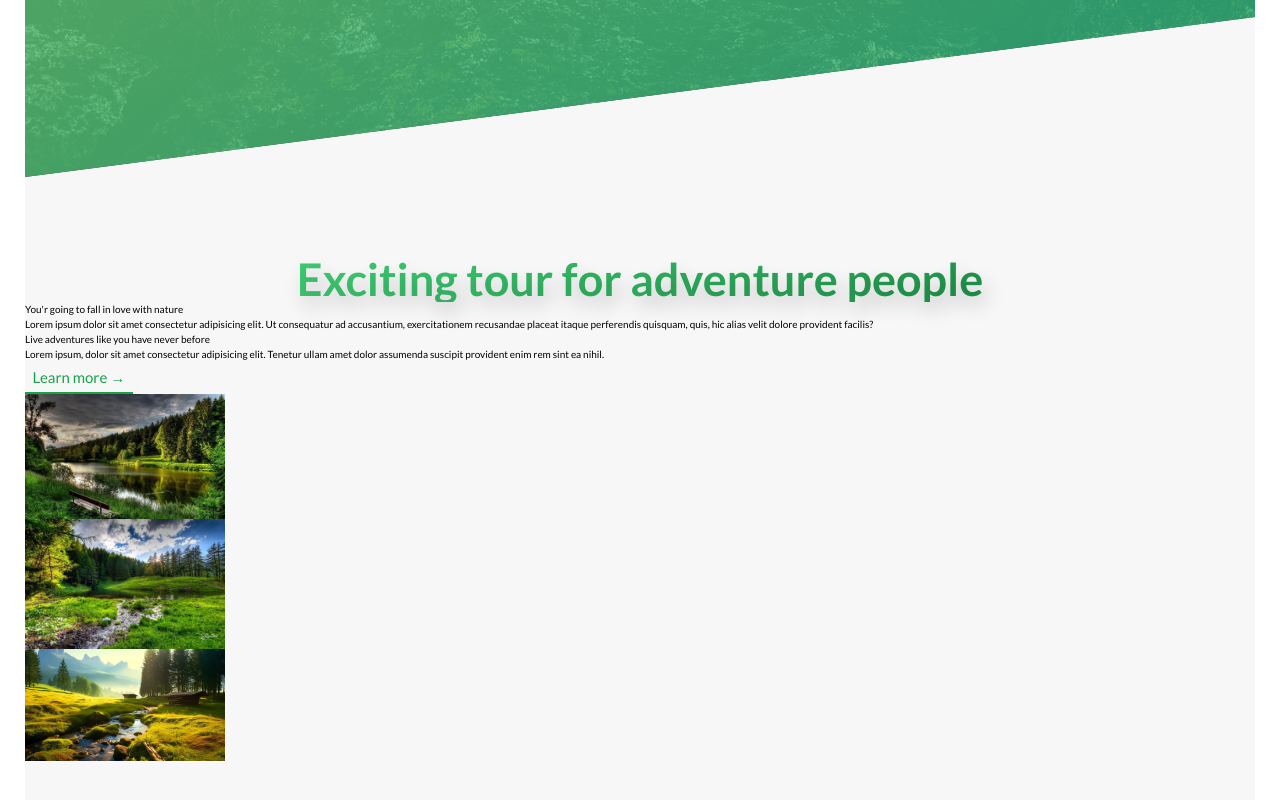
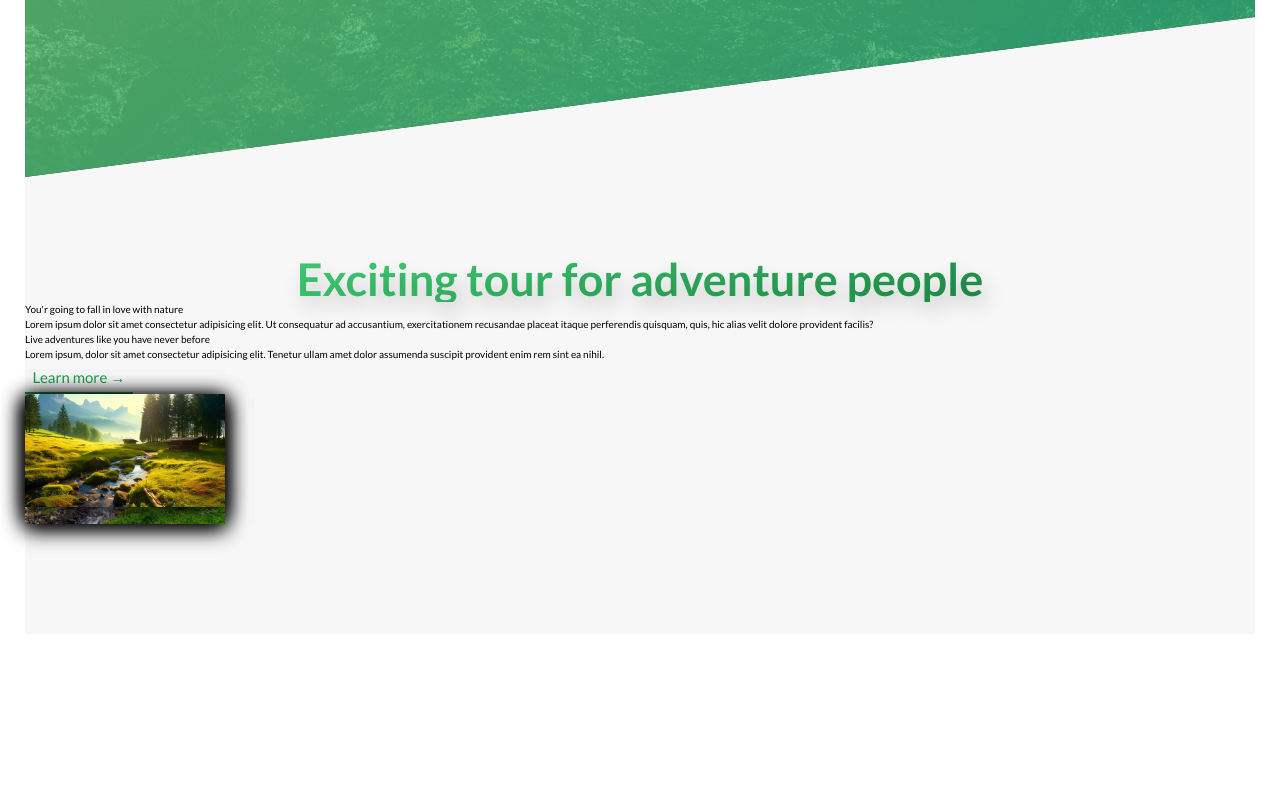
Before and after one commit to OmBharti999/pro, a Next.js app: page / in a window 1280 px wide. Shown: the part 608-1408 px from the top of the page. After the commit the page ends 1267 px from the top, so only its background shows below. Built offline with nearby package versions, Linux system fonts and the light colour scheme.

Commit message:
add on hover image zoom and increase z-index

```diff
--- a/app/_component/imageComposition/ImageComposition.tsx
+++ b/app/_component/imageComposition/ImageComposition.tsx
@@ -1,5 +1,7 @@
 import Image from "next/image";
 import React from "react";
+
+import "./index.css";
 
 export const ImageComposition = () => {
   return (
@@ -9,21 +11,21 @@ export const ImageComposition = () => {
         alt=""
         width={200}
         height={140}
-        className="shadow-xl bg-cover absolute left-0 top-6"
+        className="left-0 top-6 img-big-effect"
       />
       <Image
         src={"/assets/image-2.jpg"}
         alt=""
         width={200}
         height={140}
-        className="shadow-xl bg-cover absolute left-64 top-20"
+        className="left-64 top-20 img-big-effect"
       />
       <Image
         src={"/assets/image-3.jpg"}
         alt=""
         width={200}
         height={140}
-        className="shadow-xl bg-cover absolute left-24 top-48"
+        className="left-24 top-48 img-big-effect"
       />
     </div>
   );
--- /dev/null
+++ b/app/_component/imageComposition/index.css
@@ -0,0 +1,10 @@
+.img-big-effect {
+  @apply hover:scale-110 hover:border-8 hover:p-5 border-green-600 hover:z-10 box-content bg-cover absolute;
+  transition: all 0.2s;
+  box-shadow: 0px 5px 20px black;
+}
+
+.img-big-effect:hover {
+  box-shadow: 0px 5px 20px black;
+  background-color: rgba(255, 255, 255, 0.6);
+}
```
